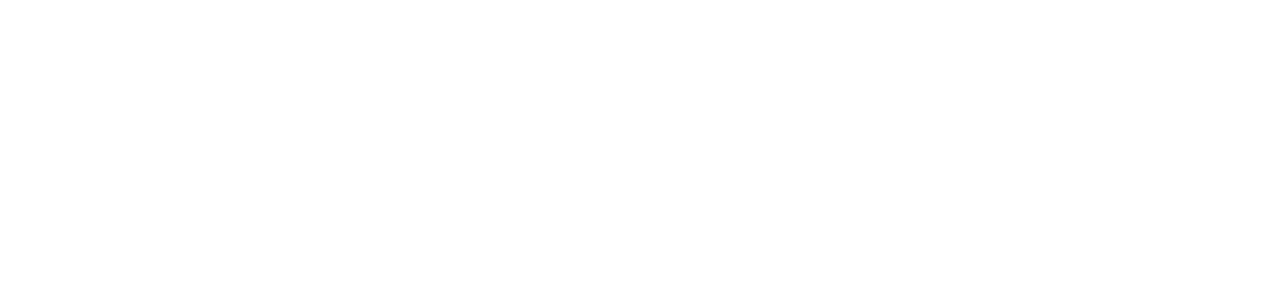
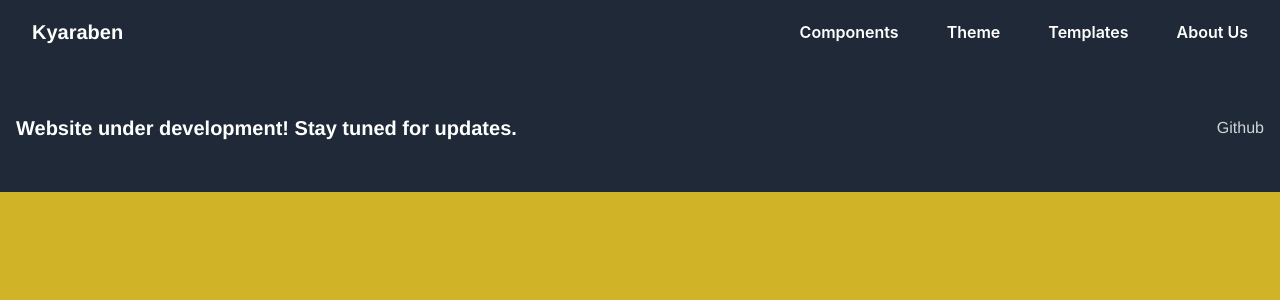
Before and after one commit to raelestate/bentoui, a React (Vite) app: page /Components in a window 1280 px wide. Before the commit this address had no page. Shown: the top 300 px of the page. Built offline with nearby package versions, Linux system fonts and the light colour scheme.

Commit message:
314PM5102024

```diff
--- a/package.json
+++ b/package.json
@@ -1,7 +1,7 @@
 {
   "name": "bentoui",
   "private": true,
-  "version": "0.2.4",
+  "version": "0.2.5",
   "type": "module",
   "scripts": {
     "dev": "vite",
--- a/src/App.tsx
+++ b/src/App.tsx
@@ -1,10 +1,12 @@
 import { BrowserRouter, Routes, Route } from "react-router-dom";
 import Home from "./pages/Home";
+import Components from "./pages/Components";
 function App() {
   return (
     <BrowserRouter>
       <Routes>
         <Route path="/" element={<Home />} />
+        <Route path="/Components" element={<Components />} />
       </Routes>
     </BrowserRouter>
   );
--- a/src/components/Footer.tsx
+++ b/src/components/Footer.tsx
@@ -13,17 +13,11 @@
             <div className="bg-white text-black text-center py-2"></div>
             {/* Navigation section */}
             <nav className="flex flex-wrap justify-center md:justify-end -mx-2">
-              <a href="#" className="px-2 py-1 text-gray-300 hover:text-white">
-                Home
-              </a>
-              <a href="#" className="px-2 py-1 text-gray-300 hover:text-white">
-                About
-              </a>
-              <a href="#" className="px-2 py-1 text-gray-300 hover:text-white">
-                Services
-              </a>
-              <a href="#" className="px-2 py-1 text-gray-300 hover:text-white">
-                Contact
+              <a
+                href="https://github.com/raelestate/kyaraben"
+                className="px-2 py-1 text-gray-300 hover:text-white"
+              >
+                Github
               </a>
             </nav>
           </div>
--- a/src/components/Navbar.tsx
+++ b/src/components/Navbar.tsx
@@ -1,7 +1,9 @@
 import { useState } from "react";
+import { useLocation } from "react-router-dom";
 
 function Navbar() {
   const [isMobileMenuOpen, setIsMobileMenuOpen] = useState(false);
+  const location = useLocation();
 
   const toggleMobileMenu = () => {
     setIsMobileMenuOpen(!isMobileMenuOpen);
@@ -19,7 +21,14 @@
             </div>
             <div className="hidden md:block">
               <div className="ml-12 flex items-center md:ml-6 font-semibold font-sans">
-                <a href="#" className="text-white hover:text-gray-300">
+                <a
+                  href="/Components"
+                  className={`text-white hover:text-gray-300 ${
+                    location.pathname === "/Components"
+                      ? "text-gray-300"
+                      : "text-black"
+                  }`}
+                >
                   Components
                 </a>
                 <a href="#" className="ml-12 text-white hover:text-gray-300">
--- a/src/components/Welcome.tsx
+++ b/src/components/Welcome.tsx
@@ -11,6 +11,9 @@
           </span>
           - Design Made Easy.
         </h1>
+        <h1 className="text-2sm md:text-4 font-extrabold text-center md:text-start pt-5">
+          Made with Tailwind
+        </h1>
       </div>
     </div>
   );
--- /dev/null
+++ b/src/pages/Components.tsx
@@ -0,0 +1,14 @@
+import React from "react";
+import Navbar from "../components/Navbar";
+import Footer from "../components/Footer";
+
+function Components() {
+  return (
+    <div>
+      <Navbar />
+      <Footer />
+    </div>
+  );
+}
+
+export default Components;
```
Also changed, not shown: 1 other file (tests, documents, lock files or other folders).
